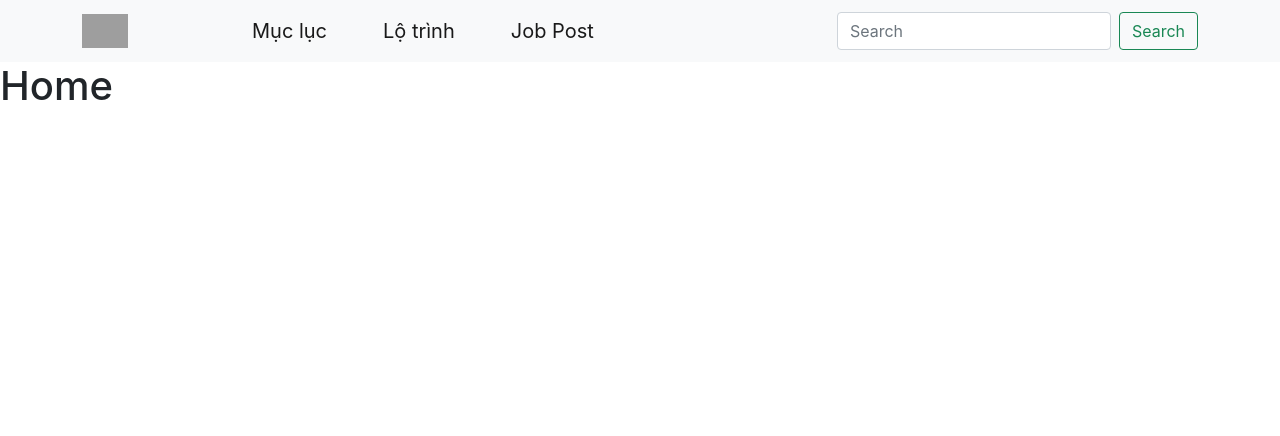
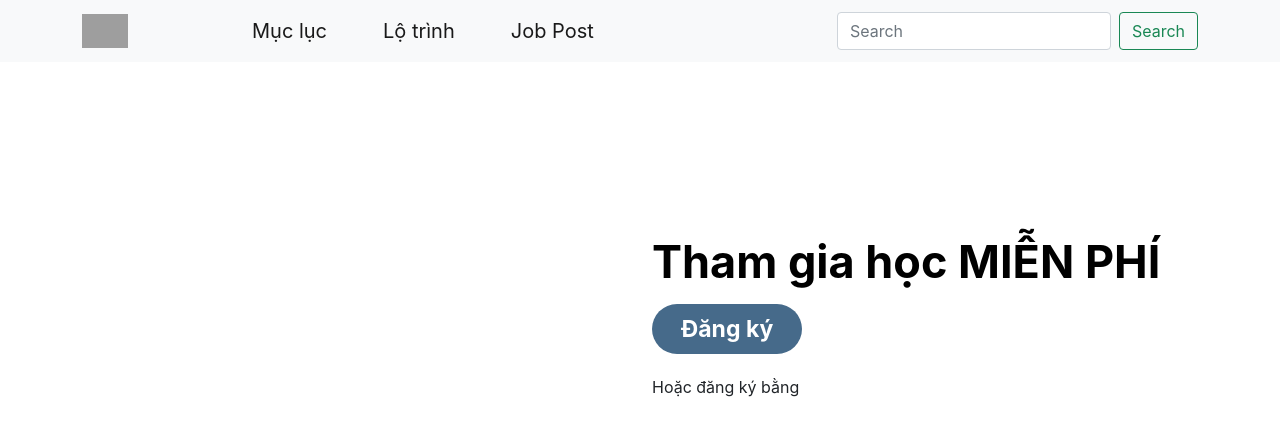
Before and after one commit to NguyenQuocNam2k1/CN_Web-Client, a React (Create React App) app: page / in a window 1280 px wide. Shown: the top 436 px of the page. Built offline with nearby package versions, Linux system fonts and the light colour scheme; grey boxes are pictures that could not be loaded.

Commit message:
run logIn

```diff
--- /dev/null
+++ b/src/component/pages/Home/Home.js
@@ -0,0 +1,22 @@
+import "./homepage.css";
+import { Link } from "react-router-dom";
+
+function Home(props) {
+  return (
+    <div className='container'>
+      <div className='row hompage_layout_1'>
+        <div className='col-5'></div>
+        <div className='col-1'></div>
+        <div className='col-6'>
+          <h1>Tham gia học MIỄN PHÍ</h1>
+          <Link to="/user/register">
+            <button className='button_homepage'>Đăng ký</button>
+          </Link>
+          <p>Hoặc đăng ký bằng</p>
+        </div>
+      </div>
+    </div>
+  );
+}
+
+export default Home;
--- a/src/component/pages/Home/Home.jsx
+++ /dev/null
@@ -1,10 +0,0 @@
-
-
-function Home(props) {
-
-    return (
-        <h1>Home</h1>
-    )
-}
-
-export default Home;
--- /dev/null
+++ b/src/component/pages/Home/homepage.css
@@ -0,0 +1,30 @@
+.hompage_layout_1 {
+  height: 530px;
+}
+
+.hompage_layout_1 .col-6 {
+  margin: auto;
+}
+
+.hompage_layout_1 .col-6 h1 {
+  width: 528px;
+  height: 45px;
+  font-size: 45px;
+  line-height: 45px;
+  color: #000000;
+  margin-bottom: 20px;
+  font-weight: bold;
+}
+
+.button_homepage {
+  width: 150px;
+  height: 50px;
+  border: none;
+  background: #466a8a;
+  color: #ffffff;
+  font-size: 23px;
+  border-radius: 25px;
+  font-weight: 750;
+  margin-bottom: 21px;
+}
+/*# sourceMappingURL=homepage.css.map */
--- /dev/null
+++ b/src/component/pages/Home/homepage.scss
@@ -0,0 +1,27 @@
+.hompage_layout_1 {
+  //   width: 1440px;
+  height: 530px;
+  & .col-6 {
+    margin: auto;
+    & h1 {
+      width: 528px;
+      height: 45px;
+      font-size: 45px;
+      line-height: 45px;
+      color: #000000;
+      margin-bottom: 20px;
+      font-weight: bold;
+    }
+  }
+}
+.button_homepage {
+  width: 150px;
+  height: 50px;
+  border: none;
+  background: #466a8a;
+  color: #ffffff;
+  font-size: 23px;
+  border-radius: 25px;
+  font-weight: 750;
+  margin-bottom: 21px;
+}
--- a/src/component/pages/users/Login.js
+++ b/src/component/pages/users/Login.js
@@ -31,6 +31,7 @@ function Login(props) {
                 <LoginForm
                     initialValues={initialValues}
                     onSubmit={handleSubmit}
+                    auth={auth}
                 />
             </div>
 
--- a/src/custom-fields/FormLogin/index.jsx
+++ b/src/custom-fields/FormLogin/index.jsx
@@ -16,12 +16,12 @@ LoginForm.defaultProps = {
 
 function LoginForm(props) {
     const { initialValues } = props;
-
     const validationSchema = Yup.object().shape({
         userName: Yup.string().required('This field is required'),
 
         passWord: Yup.string().required('This field is required'),
     });
+
 
     return (
         <Formik
@@ -50,7 +50,7 @@ function LoginForm(props) {
                             label="Pass Word"
                             placeholder="Nhập mật khẩu ... "
                         />
-
+                        {props.auth.status === "500" ? <p>{props.auth.message}</p> : <p>{props.auth.message}</p>}
                         <FormGroup>
                             <Button type="submit" color='primary'>Đăng nhập
                                 {isSubmitting && <Spinner size="small" />}
--- a/src/redux/reducers/userReducers.js
+++ b/src/redux/reducers/userReducers.js
@@ -2,21 +2,20 @@ import { UserTypes } from "../constants/action-types";
 
 
 const initialState = {
-    auth: false,
+    auth: {},
 }
 
 export const userReducer = (state = initialState , {type , payload}) =>{
     switch (type) {
         case UserTypes.LOG_IN:
-            console.log(payload);
-            let status ;
+            // console.log(payload);
             if(payload.status === "200"){
                 // Đẩy token lên cookie
-                status = true
+
             } else {
-                status = false
+
             }
-            return {...state , auth:status };
+            return {...state , auth:payload };
         default:
             return state;
     }
```
Also changed, not shown: 1 other file (tests, documents, lock files or other folders).
